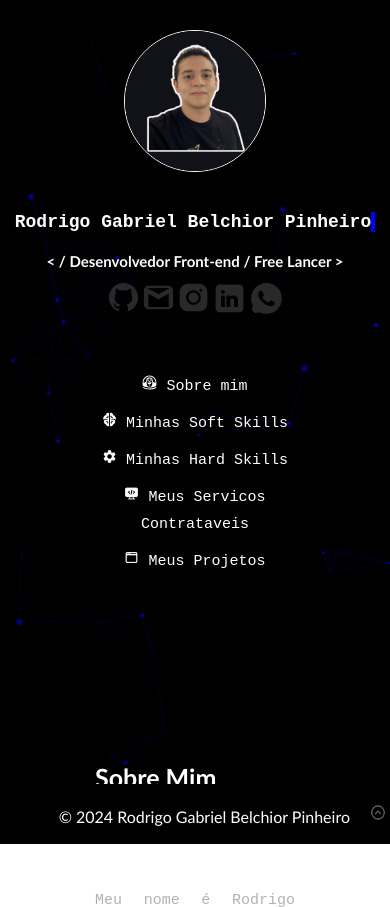
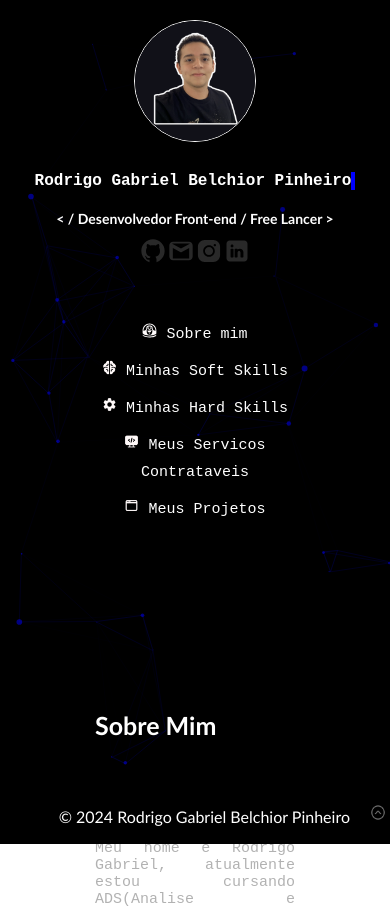
Before and after one commit to Rodrigo-Gabriel/meu-portifolio, a plain HTML site: page index.html in a window 390 px wide. Shown: the top 907 px of the page. Drawn offline with Linux system fonts and the light colour scheme.

Commit message:
melhorei a responsividade e eliminei a opcao de entrar em contato com o whatsapp

```diff
--- a/index.html
+++ b/index.html
@@ -21,11 +21,10 @@
         <h3 class="subtitulo-logo"> < / Desenvolvedor Front-end / Free Lancer > </h3>
         <nav class="contacts">
             <ul>
-                <a href="https://github.com/Rodrigo-Gabriel" rel="noopener noreferrer"><li> <img id="img-contacts" src="img/icons8-github.svg" alt="githubImg"> </li> </a>
-                <a href="https://mail.google.com/mail/u/0/?pli=1#inbox" rel="noopener noreferrer"><li> <img id="img-contacts" src="img/icons8-gmail.svg" alt="gmailImg"> </li> </a>
-                <a href="https://www.instagram.com/rodrigogabriel_belchior/"><li> <img id="img-contacts" src="img/icons8-instagram.svg" alt="instaImg"> </li> </a>
-                <a href=""><li> <img src="img/icons8-linkedin.svg" alt="linkedinImg"> </li> </a>
-                <a href=""><li> <img src="img/icons8-whatsapp.svg" alt="whatsappImg"> </li> </a>
+                <a href="https://github.com/Rodrigo-Gabriel" rel="noopener noreferrer" target="_blank"><li> <img id="img-contacts" src="img/icons8-github.svg" alt="githubImg"> </li> </a>
+                <a href="https://mail.google.com/mail/u/0/?pli=1#inbox" rel="noopener noreferrer" target="_blank"><li> <img id="img-contacts" src="img/icons8-gmail.svg" alt="gmailImg"> </li> </a>
+                <a href="https://www.instagram.com/rodrigogabriel_belchior/" rel="noopener noreferrer" target="_blank"><li> <img id="img-contacts" src="img/icons8-instagram.svg" alt="instaImg"> </li> </a>
+                <a href="https://www.linkedin.com/in/rodrigo-gabriel-733487266/" rel="noopener noreferrer" target="_blank"><li> <img id="img-contacts" src="img/icons8-linkedin.svg" alt="linkedinImg"> </li> </a>
             </ul>
         </nav>
 
@@ -110,7 +109,7 @@
             </div>
             <div class="container-skills">
                 <h1 class="title">Otimização de sites</h1>
-                <p class="text">A otimização de um site consiste em diversas ações e estratégias visando elevar a qualidade da experiência dos visitantes, o tráfego, a acessibilidade e as taxas de conversão do site.</p>
+                <p class="text">A otimização de A otimização de //  A otimização de um site consiste em diversas ações e estratégias visando elevar a qualidade da experiência dos visitantes, o tráfego, a acessibilidade e as taxas de conversão do site.</p>
             </div>
         </section>
 
--- a/responsive.css
+++ b/responsive.css
@@ -56,13 +56,19 @@
             padding: 10px;
         }
 
+        .foto_perfil {
+            width: 120px;
+            height: 120px;
+            margin: 10px;
+        }
+
         .titulo-logo {
             margin-top: 20px;
             margin-bottom: 20px;
-            font-size: 18px;
+            font-size: 16px;
         }
         .subtitulo-logo {
-            font-size: 15px;
+            font-size: 14px;
         }
 
         a {
@@ -72,7 +78,7 @@
             width: 16.4px;
         }
         #img-contacts {
-            width: 35px;
+            width: 28px;
         }
 
         main {
@@ -95,5 +101,13 @@
 
             margin-left: -15%;
         }
+
+        .container-skills {
+            height: 220px;
+        }
+        .container-skills p{
+            margin-top: auto;
+            margin-bottom: auto;
+        }
     }
 }
```
